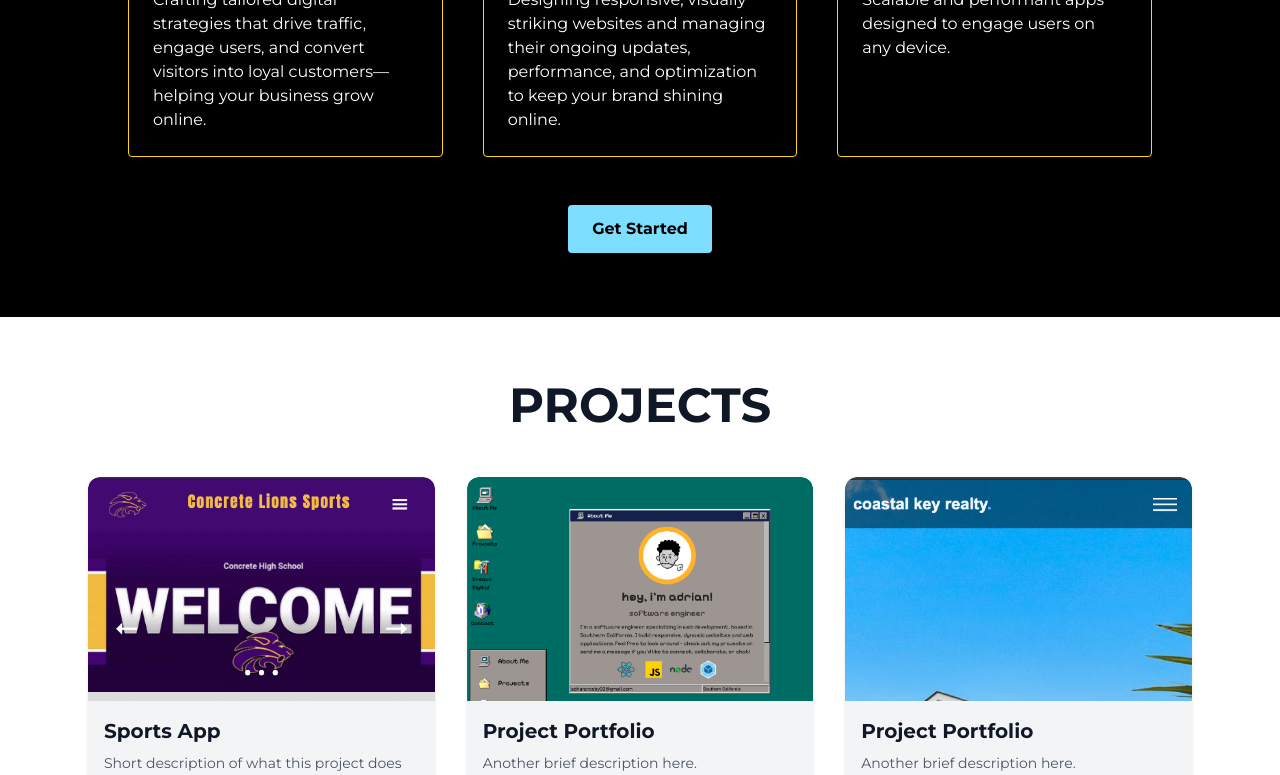
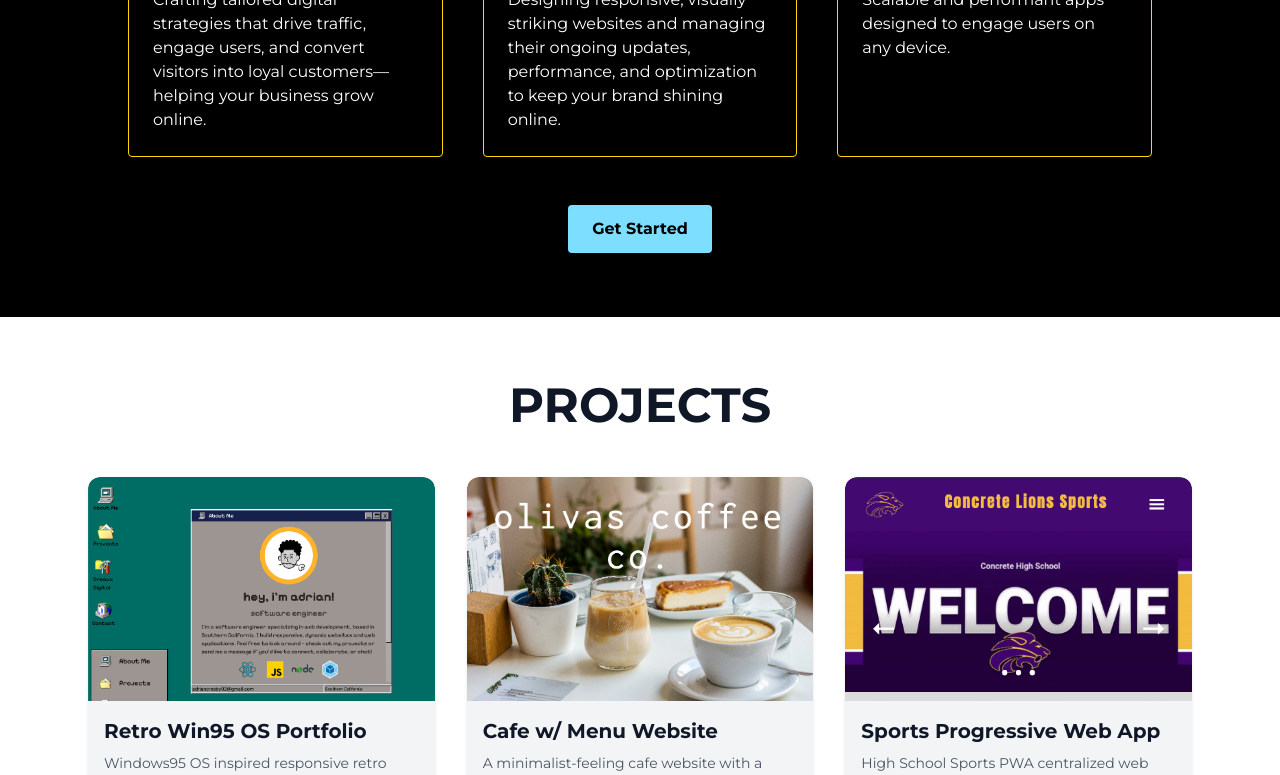
Before and after one commit to adrianc1/dreaux-digital, a React (Vite) app: page / in a window 1280 px wide. Shown: the part 2000-2775 px from the top of the page. Built offline with nearby package versions, Linux system fonts and the light colour scheme.

Commit message:
added mobile nav hamburger and menu

```diff
--- a/src/App.jsx
+++ b/src/App.jsx
@@ -5,7 +5,7 @@ import AboutUs from './About';
 import Process from './Process';
 import Contact from './Contact';
 import Projects from './Projects';
-// import Nav from './Nav';
+import Nav from './Nav';
 import './App.css';
 
 function App() {
@@ -13,7 +13,7 @@ function App() {
 
 	return (
 		<>
-			{/* <Nav /> */}
+			<Nav />
 			<Hero />
 			<AboutUs />
 			<Services />
--- a/src/Hero.jsx
+++ b/src/Hero.jsx
@@ -3,11 +3,17 @@ import { GiHamburgerMenu } from 'react-icons/gi';
 
 function Hero() {
 	return (
-		<div className="hero-container bg-black w-full h-[100vh] text-center px-4 flex flex-col justify-center ">
-			<div className="hero-content border  pt-6 h-[90%] flex flex-col justify-around lg:h-full">
-				<h1 className="title dreaux-title text-[#FFD600] text-7xl font-bold tracking-wider md:text-9xl">
-					DREAUX <h2 className="title digital-title tracking-wide">DIGITAL</h2>
-				</h1>
+		<div className="hero-container bg-black w-full h-screen text-center px-4 flex flex-col justify-center m-0 p-0 ">
+			<div className="hero-content h-[90%] flex flex-col justify-around lg:h-full">
+				<div className="pt-10">
+					<h1 className="title dreaux-title text-[#FFD600] text-7xl font-bold tracking-wider md:text-9xl">
+						DREAUX{' '}
+					</h1>
+					<h2 className="title digital-title tracking-wide text-[#FFD600] text-6xl font-bold md:text-9xl">
+						DIGITAL
+					</h2>
+				</div>
+
 				<div className="">
 					<h3 className="tagline text-white text-2xl mb-8 md:text-4xl">
 						Turning your ideas into real digital products.
--- a/src/Nav.jsx
+++ b/src/Nav.jsx
@@ -1,10 +1,54 @@
 import { GiHamburgerMenu } from 'react-icons/gi';
+import { IoCloseSharp } from 'react-icons/io5';
+
+import { useState } from 'react';
 
 function Nav() {
+	const [showNav, setShowNav] = useState(false);
+
+	function toggleNav() {
+		setShowNav((prev) => !prev);
+	}
+
 	return (
-		<div className="nav flex justify-between w-full bg-black">
-			<span>x</span>
-			<GiHamburgerMenu className="w-auto text-white" />;
+		<div>
+			<div
+				className={`nav-menu fixed w-full text-center text-[#FFD600] bg-black transition-all duration-400 ${
+					showNav ? 'top-16' : '-top-96'
+				}`}
+			>
+				<ul
+					className="flex flex-col gap-8 pb-4 pt-4 font-bold"
+					onClick={toggleNav}
+				>
+					<li>
+						<a href="#about">About</a>
+					</li>
+					<li>
+						<a href="#services">Services</a>
+					</li>
+					<li>
+						<a href="#projects">Projects</a>
+					</li>
+					<li>
+						<a href="#contact">Contact</a>
+					</li>
+				</ul>
+			</div>
+
+			<div className="nav fixed top-0 right-0 w-full h-10 bg-black flex justify-end items-center px-6 py-8 z-50">
+				{showNav ? (
+					<IoCloseSharp
+						className="text-white text-3xl cursor-pointer transition-all duration-400"
+						onClick={toggleNav}
+					/>
+				) : (
+					<GiHamburgerMenu
+						className="text-white text-3xl cursor-pointer transition-all duration-400"
+						onClick={toggleNav}
+					/>
+				)}
+			</div>
 		</div>
 	);
 }
--- a/src/Projects.jsx
+++ b/src/Projects.jsx
@@ -8,17 +8,19 @@ function Projects() {
 					{/* Project Card 1 */}
 					<div className="bg-gray-100 rounded-xl shadow overflow-hidden hover:shadow-lg transition">
 						<img
-							src="/project1.png"
-							alt="Sports App"
+							src="/project4.png"
+							alt="Retro Portfolio"
 							className="w-full h-56 object-cover object-top rounded-t-xl"
 						/>
 						<div className="p-4">
-							<h3 className="text-xl font-semibold mb-2">Sports App</h3>
+							<h3 className="text-xl font-semibold mb-2">
+								Retro Win95 OS Portfolio
+							</h3>
 							<p className="text-sm text-gray-600 mb-3">
-								Short description of what this project does or solves.
+								Windows95 OS inspired responsive retro portfolio.
 							</p>
 							<a
-								href="https://your-live-demo-or-github.com"
+								href="https://adriancrosby.netlify.app"
 								target="_blank"
 								rel="noopener noreferrer"
 								className="text-blue-500 hover:underline text-sm font-medium"
@@ -31,17 +33,19 @@ function Projects() {
 					{/* Project Card 2 */}
 					<div className="bg-gray-100 rounded-xl shadow overflow-hidden hover:shadow-lg transition">
 						<img
-							src="/project4.png"
+							src="/project3.png"
 							alt="Project Portfolio"
 							className="w-full h-56 object-cover object-top rounded-t-xl"
 						/>
 						<div className="p-4">
-							<h3 className="text-xl font-semibold mb-2">Project Portfolio</h3>
+							<h3 className="text-xl font-semibold mb-2">
+								Cafe w/ Menu Website
+							</h3>
 							<p className="text-sm text-gray-600 mb-3">
-								Another brief description here.
+								A minimalist-feeling cafe website with a food and drink menu.
 							</p>
 							<a
-								href="https://another-link.com"
+								href="https://olivascafe.netlify.app"
 								target="_blank"
 								rel="noopener noreferrer"
 								className="text-blue-500 hover:underline text-sm font-medium"
@@ -54,17 +58,20 @@ function Projects() {
 					{/* Project Card 3 */}
 					<div className="bg-gray-100 rounded-xl shadow overflow-hidden hover:shadow-lg transition">
 						<img
-							src="/project2.png"
+							src="/project1.png"
 							alt="Project Portfolio"
 							className="w-full h-56 object-cover object-top rounded-t-xl"
 						/>
 						<div className="p-4">
-							<h3 className="text-xl font-semibold mb-2">Project Portfolio</h3>
+							<h3 className="text-xl font-semibold mb-2">
+								Sports Progressive Web App
+							</h3>
 							<p className="text-sm text-gray-600 mb-3">
-								Another brief description here.
+								High School Sports PWA centralized web app for parents,
+								teachers, and students for team information.
 							</p>
 							<a
-								href="https://another-link.com"
+								href="https://sportsappdemo.netlify.app"
 								target="_blank"
 								rel="noopener noreferrer"
 								className="text-blue-500 hover:underline text-sm font-medium"
@@ -77,17 +84,19 @@ function Projects() {
 					{/* Project Card 4 */}
 					<div className="bg-gray-100 rounded-xl shadow overflow-hidden hover:shadow-lg transition">
 						<img
-							src="/project3.png"
+							src="/project2.png"
 							alt="Project Portfolio"
-							className="w-full h-56 object-cover object-top rounded-t-xl"
+							className="w-full h-56 object-contain object-top rounded-t-xl"
 						/>
 						<div className="p-4">
-							<h3 className="text-xl font-semibold mb-2">Project Portfolio</h3>
+							<h3 className="text-xl font-semibold mb-2">
+								Real Estate Website
+							</h3>
 							<p className="text-sm text-gray-600 mb-3">
-								Another brief description here.
+								Multipage real estate website
 							</p>
 							<a
-								href="https://another-link.com"
+								href="coastalkeyrealty.netlify.app"
 								target="_blank"
 								rel="noopener noreferrer"
 								className="text-blue-500 hover:underline text-sm font-medium"
```
